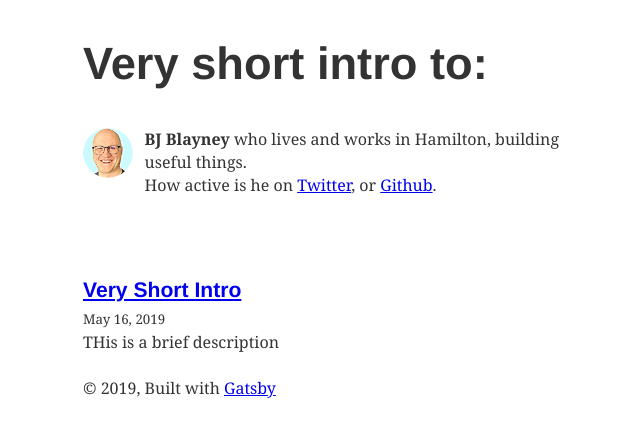
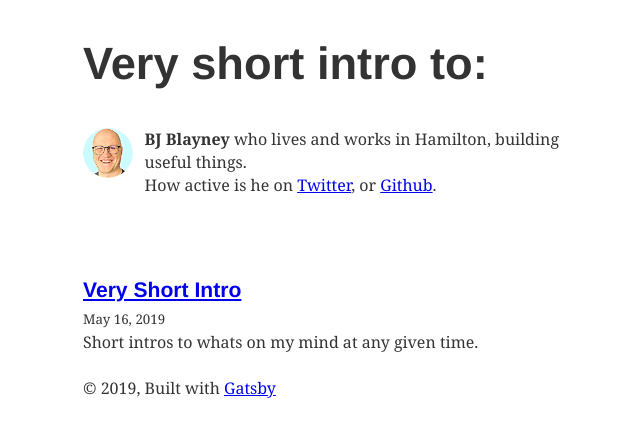
Before and after one commit to bjblayney/veryshortintro, a Gatsby site: page / in a window 1280 px wide. Shown: the whole page, without its empty margins (296-936 px from the left). Built offline with nearby package versions, Linux system fonts and the light colour scheme; Gatsby itself is replaced by a stand-in of ours; some packages are replaced by stand-ins of ours.

Commit message:
descrip change

```diff
--- a/content/blog/very-short-intro/index.md
+++ b/content/blog/very-short-intro/index.md
@@ -1,6 +1,6 @@
 ---
 title: Very Short Intro
-description: THis is a brief description
+description: Short intros to whats on my mind at any given time.
 date: "2019-05-16 13:37:12"
 ---
 
```
